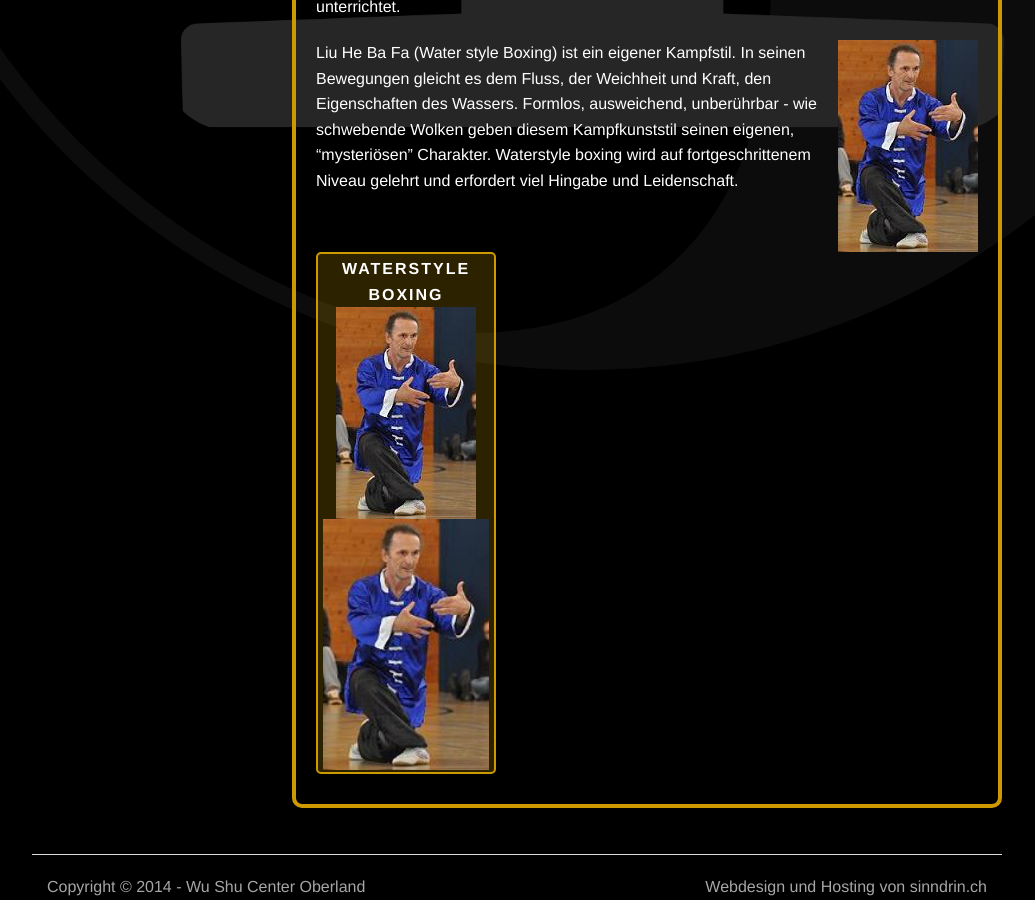
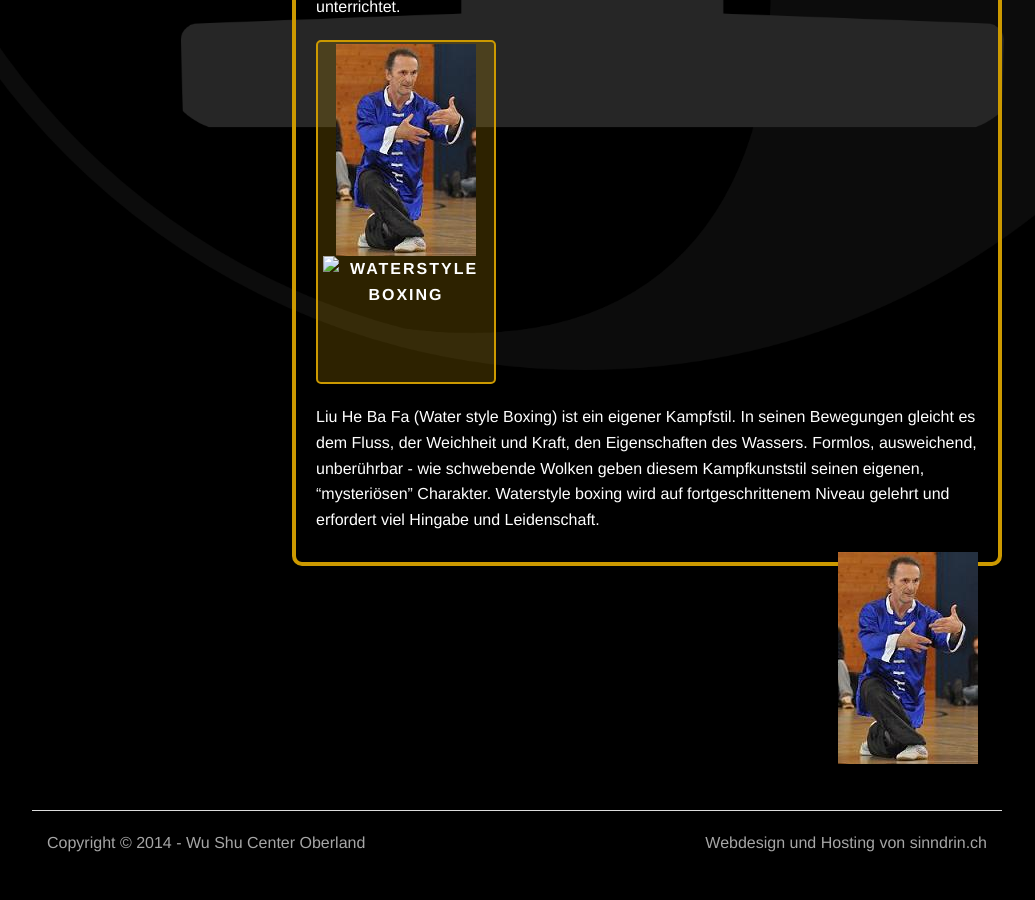
Before and after one commit to wu-shu/wu-shu.github.io, a Jekyll site: the page built from wu-shu/index.md, in a window 1280 px wide and 900 px high, scrolled down 613 px. Shown: the whole window, without its empty margins (123-1158 px from the left). Built offline with Jekyll 4.4.1, drawn with Linux system fonts in a browser that asks for light colours; some web fonts are replaced; Markdown is read by kramdown in place of the engine named in the settings; comment, search, counter and statistics services are not loaded; after the commit the page ends 1489 px from its top, so only the background shows below that.

Commit message:
bild ausprobieren

```diff
--- a/wu-shu/index.md
+++ b/wu-shu/index.md
@@ -10,9 +10,11 @@ Das Wudang Mountain Kung fu ist ein Stil der weichen, "inneren" Schule und wird
 
 Klassische Kampfkunststile wie das Taiji Chuan, das Baguazhang und das Xing Yi Chuan sind eigene Stile der "inneren" Schule. Sie betonen den Fluss von Qi, der Lebensenergie, in den Bewegungen und dienen somit der Entspannung und Gesundheit. Der Ursprung und die Anwendung aber liegen in der Kampfkunst und wird in diesem Sinne im Wu Shu Center unterrichtet.
 
-<img class="ifloat-right" src="/images/waterstyle-chris.jpg" alt="Waterstyle boxing">Liu He Ba Fa (Water style Boxing) ist ein eigener Kampfstil. In seinen Bewegungen gleicht es dem Fluss, der Weichheit und Kraft, den Eigenschaften des Wassers.
+<ul class="small-block-grid-1 medium-block-grid-2 large-block-grid-3">
+<li><a href="" class="button-contact-place" title="Waterstyle boxing"><img src="/images/waterstyle-chris.jpg" title="Waterstyle boxing"><img width="320" height="240" alt="Waterstyle boxing"></a></li>
+</ul>Liu He Ba Fa (Water style Boxing) ist ein eigener Kampfstil. In seinen Bewegungen gleicht es dem Fluss, der Weichheit und Kraft, den Eigenschaften des Wassers.
 Formlos, ausweichend, unberührbar - wie schwebende Wolken geben diesem Kampfkunststil seinen eigenen, "mysteriösen" Charakter. Waterstyle boxing wird auf fortgeschrittenem Niveau gelehrt und erfordert viel Hingabe und Leidenschaft.
 
-<ul class="small-block-grid-1 medium-block-grid-2 large-block-grid-3">
-<li><a href="" class="button-contact-place" title="Waterstyle boxing">Waterstyle boxing<img src="/images/waterstyle-chris.jpg" title="Waterstyle boxing"><img src="/images/waterstyle-chris.jpg" width="320" height="240" alt="Waterstyle boxing"></a></li>
-</ul>
+
+
+<img class="ifloat-right" src="/images/waterstyle-chris.jpg" alt="Waterstyle boxing">
```
